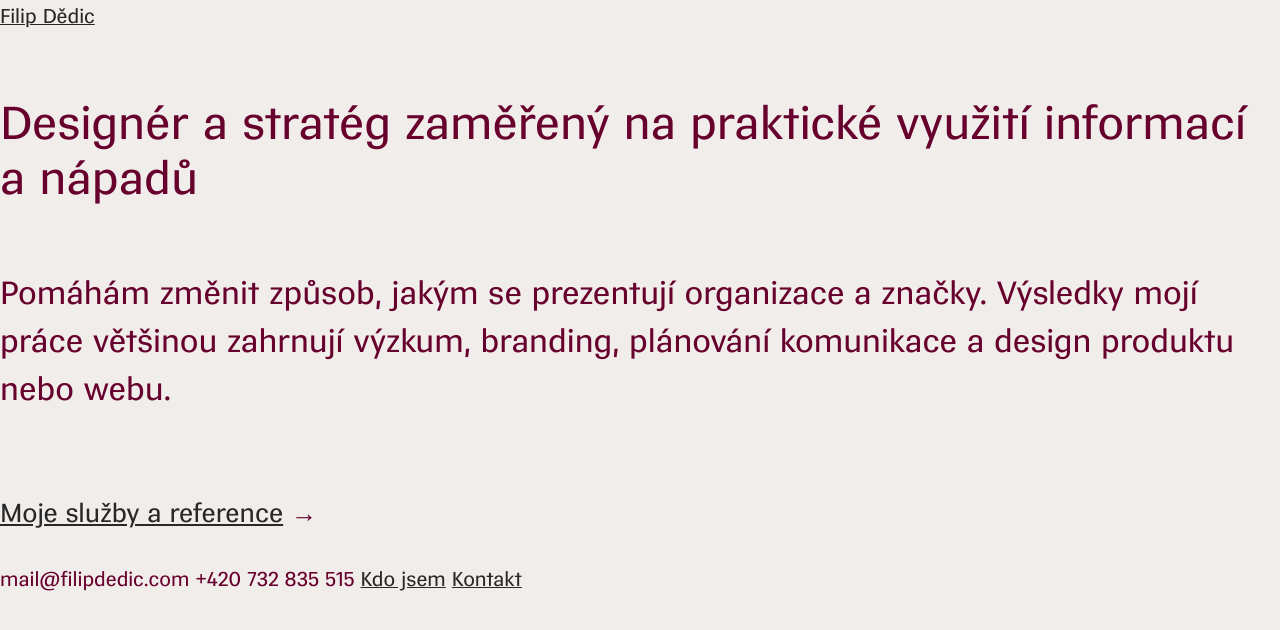
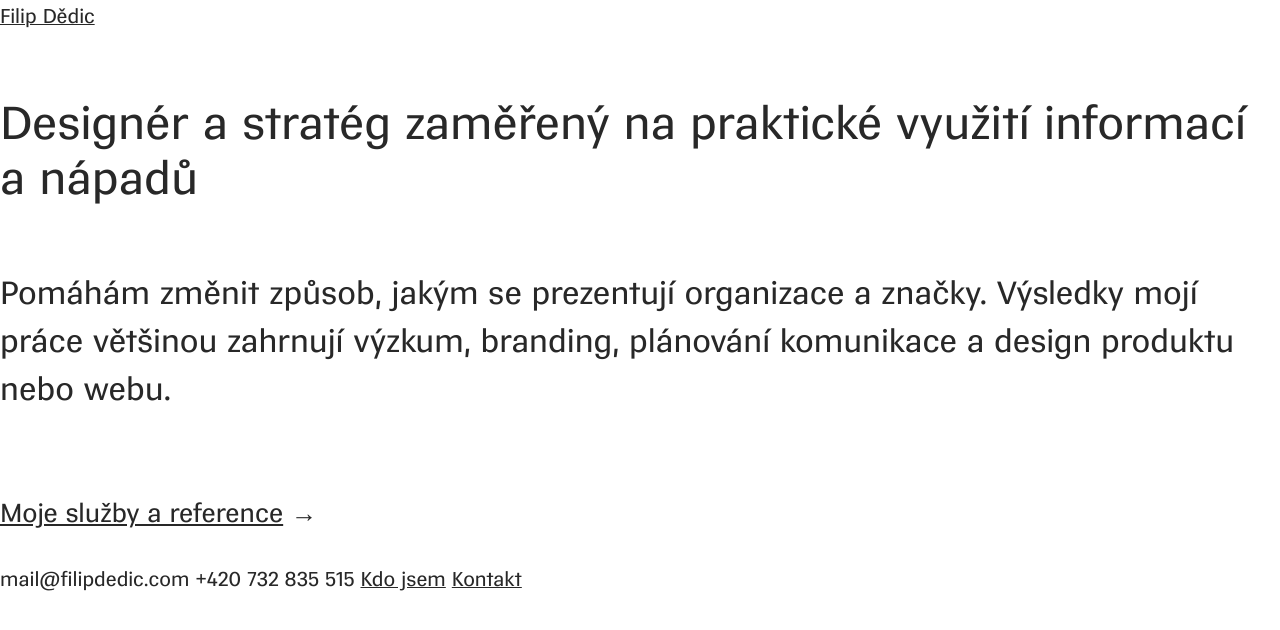
Before and after one commit to fdedic/fdedic.github.io, a Jekyll site: the page built from index.md, in a window 1280 px wide. Shown: the top 630 px of the page. Built offline with Jekyll 4.4.1, drawn with Linux system fonts in a browser that asks for light colours; nearby versions of some CDN libraries.

Commit message:
Update style.css

```diff
--- a/assets/css/style.css
+++ b/assets/css/style.css
@@ -22,8 +22,8 @@ body {
   position: relative;
   margin: 0;
   padding: 0;
-  color: #67002d;
-  background: #f1edea;
+  color: #282828;
+  background: transparent;
   font-family: "Vegan-Sans", Helvetica, Arial, sans-serif;
   -webkit-font-smoothing: antialiased;
   -moz-osx-font-smoothing: grayscale;
@@ -489,8 +489,8 @@ a:active, a:focus {
     .header-inner {
         margin-bottom: 16px;
         font-size: 1.375rem;
-        background: #f1edea;
-        color: #44237a;
+        background: transparent;
+        color: #282828;
     }
 
     @media (min-width: 60em) {
@@ -504,12 +504,12 @@ a:active, a:focus {
         width: 100%;
         padding: 16px;
         margin-bottom: 16px;
-        background: #f1edea;
-        color: #44237a;
+        background: transparent;
+        color: #282828;
         border-radius: 5px;
         border-style: solid;
         border-width: 1px;
-        border-color: #44237a;
+        border-color: #282828;
     }
 
     @media (min-width: 60em) {
```
